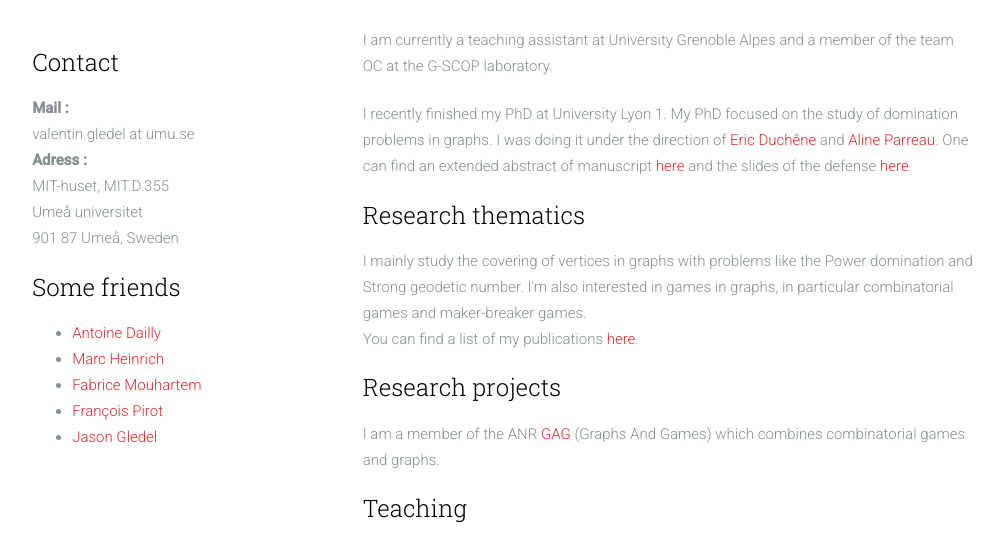
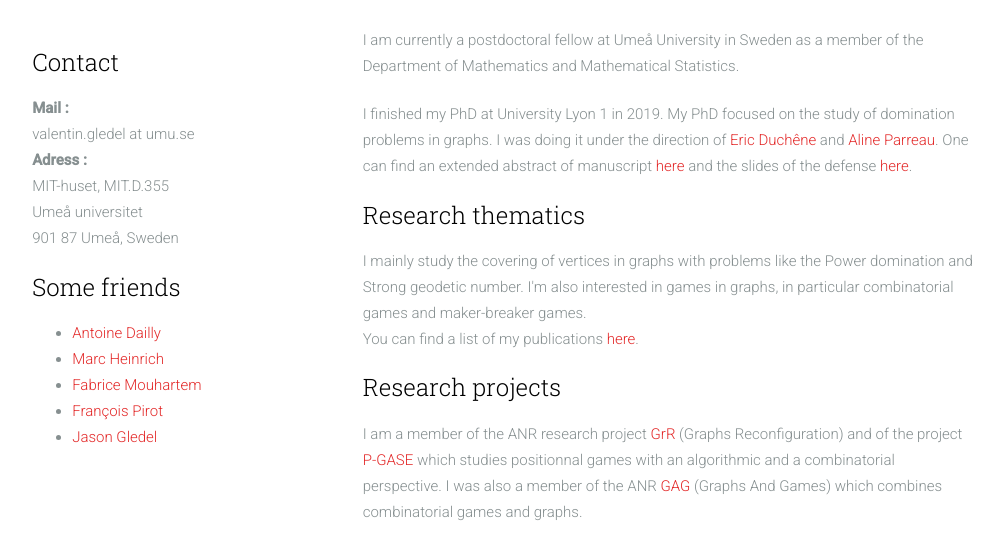
Before and after one commit to vgledel/vgledel.github.io, a plain HTML site: page home.html in a window 1280 px wide. Shown: the part 419-952 px from the top of the page, without its empty margins (137-1140 px from the left). Drawn offline with nearby package versions, Linux system fonts and the light colour scheme.

Commit message:
home et  index update

```diff
--- a/home.html
+++ b/home.html
@@ -147,10 +147,10 @@
 							</div>
 							<div class="col-md-8">
 								<p class="animate-box">
-									I am currently a teaching assistant at University Grenoble Alpes and a member of the team OC at the G-SCOP laboratory.
+									I am currently a postdoctoral fellow at Umeå University in Sweden as a member of the Department of Mathematics and Mathematical Statistics.
 								</p>
 								<p class="animate-box">
-									I recently finished my PhD at University Lyon 1.
+									I finished my PhD at University Lyon 1 in 2019.
 									My PhD focused on the study of domination problems in graphs. I was doing it under the direction of <a href="https://liris.cnrs.fr/~educhene/">Eric Duchêne</a> and <a href="https://liris.cnrs.fr/~aparreau/">Aline Parreau</a>. One can find an extended abstract of manuscript <a href="pdf/these/abstract.pdf">here</a> and the slides of the defense <a href="pdf/these/slides.pdf">here</a>.
 								</p>
 								<p class="animate-box">
@@ -160,7 +160,8 @@
 								</p>
 								<p class="animate-box">
 									<h3>Research projects</h3>
-										I am a member of the ANR <a href="https://projet.liris.cnrs.fr/gag/">GAG</a> (Graphs And Games) which combines combinatorial games and graphs.
+										I am a member of the ANR research project <a href="https://oc.g-scop.grenoble-inp.fr/grr/Main/HomePage">GrR</a> (Graphs Reconfiguration) and of the project <a href="https://anr.fr/Project-ANR-21-CE48-0001">P-GASE</a> which studies positionnal games with an algorithmic and a combinatorial perspective.
+										I was also a member of the ANR <a href="https://projet.liris.cnrs.fr/gag/">GAG</a> (Graphs And Games) which combines combinatorial games and graphs.
 								</p>
 								<p class="animate-box">
 									<h3>Teaching</h3>
```
Also changed, not shown: index.html (+2 -1 lines).
